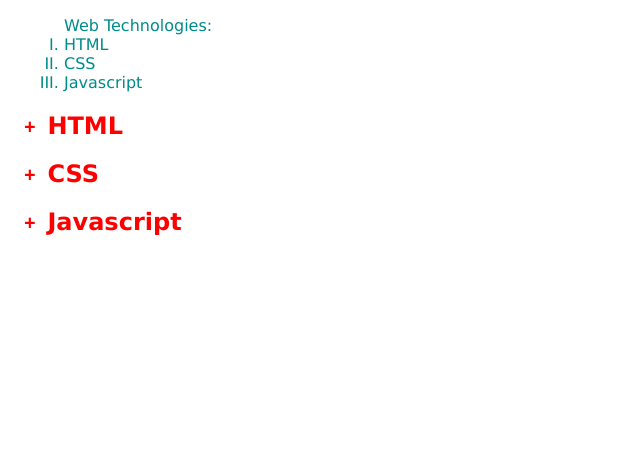
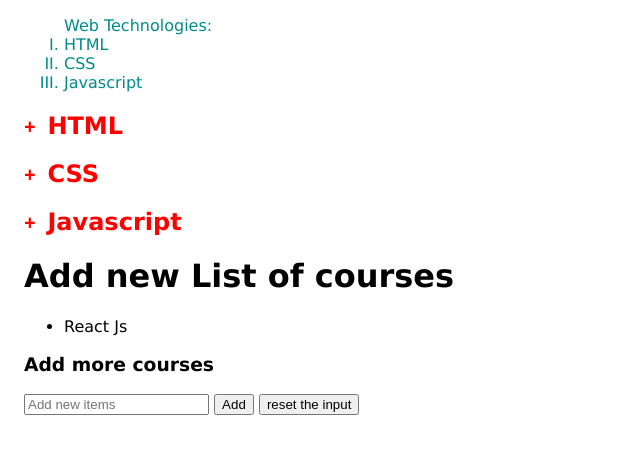
Before and after one commit to jhansidev/nodejs-practices, a plain HTML site: page dombasics.html in a window 1280 px wide. Shown: the whole page, without its empty margins (0-640 px from the left). Drawn offline with Linux system fonts and the light colour scheme.

Commit message:
new list added

```diff
--- a/dombasics.html
+++ b/dombasics.html
@@ -33,6 +33,18 @@
     </p>
 </div>
 
+<!-- Add list of courses -->
+<h1> Add new List of courses</h1>
+<ul id="todoList">
+    <li>React Js</li>
+</ul>
+<label for="todo">
+    <h3>Add more courses</h3>
+</label>
+<input type="text" id="todo" name="todo" placeholder="Add new items">
+<button id="addTodo">Add</button>
+
+
 <script src="hideandseek.js"></script>
 </body>
 </html>
--- a/hideandseek.js
+++ b/hideandseek.js
@@ -52,3 +52,20 @@ ulcontent.appendChild(liItem3);
 // styling list items
 ulcontent.style.color = "darkcyan";
 ulcontent.setAttribute('type','I');
+
+// js to add new list on web
+var reset = document.createElement('input');
+var resetbtn = document.querySelector('body');
+resetbtn.appendChild(reset);
+reset.setAttribute("type","reset");
+reset.setAttribute("value","reset the input")
+
+var todoList=document.getElementById('todoList');
+var additems=document.getElementById('addTodo');
+
+additems.onclick=function(){
+    var li = document.createElement('li');
+    li.innerHTML=document.getElementById("todo").value;
+    todoList.appendChild(li);
+    document.getElementById("todo").value=" ";
+}
```
